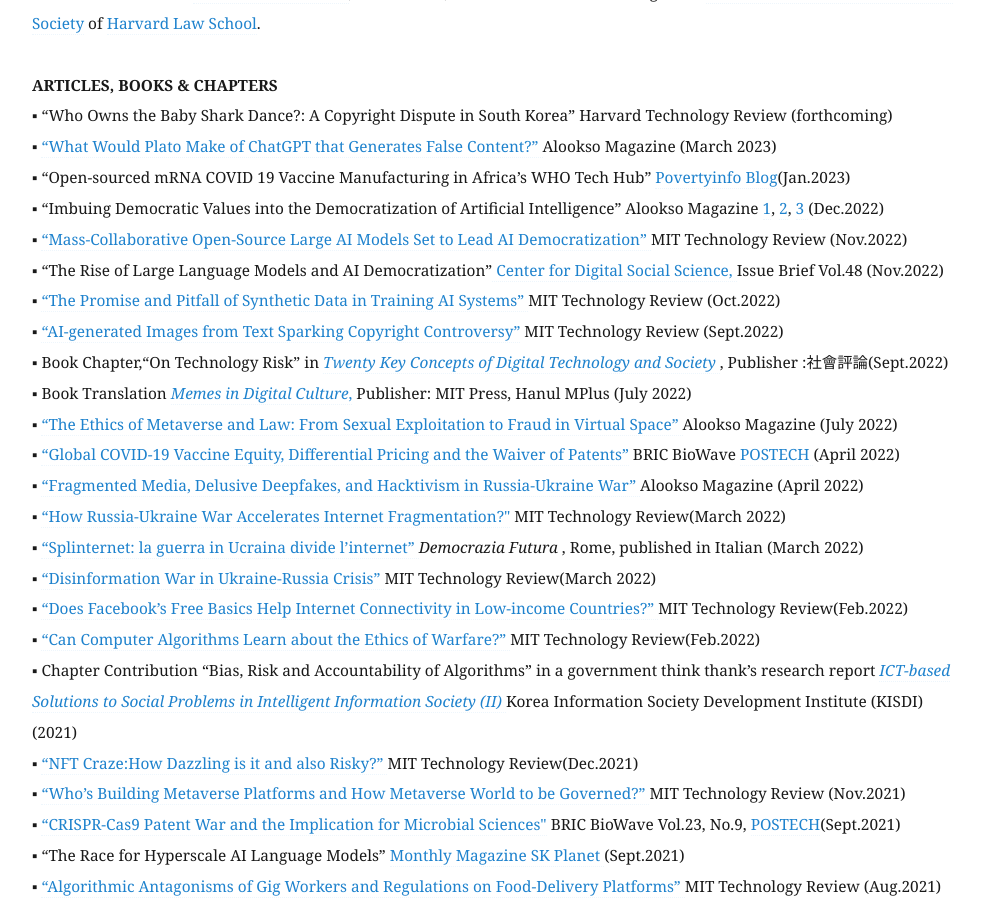
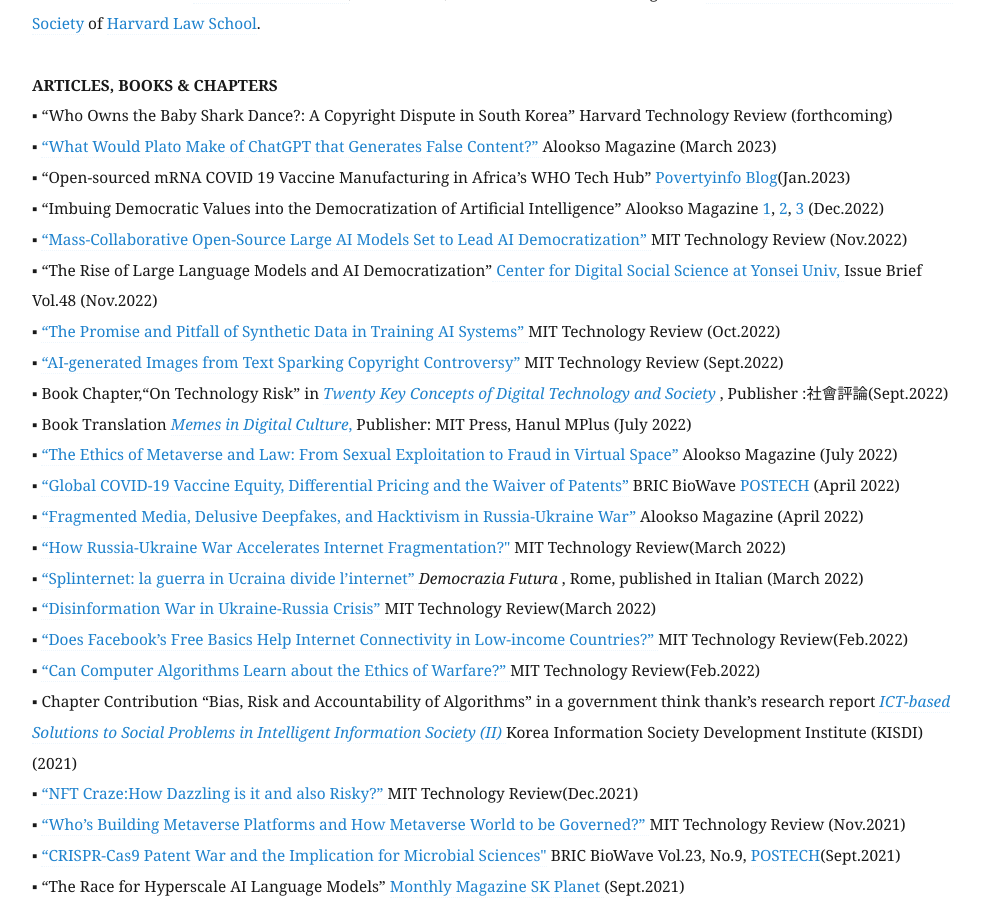
Before and after one commit to eunchangchoi/eunchangchoi.github.io, a Jekyll site: the page built from index.md, in a window 1280 px wide and 900 px high, scrolled down 2582 px. Shown: the whole window, without its empty margins (68-1052 px from the left). Built offline with Jekyll 4.4.1, drawn with Linux system fonts in a browser that asks for light colours.

Commit message:
Update index.md

```diff
--- a/index.md
+++ b/index.md
@@ -42,7 +42,7 @@
 ▪ “Open-sourced mRNA COVID 19 Vaccine Manufacturing in Africa’s WHO Tech Hub” <a href="https://blog.naver.com/gp3project/222993202700"> Povertyinfo Blog</a>(Jan.2023) <br>
 ▪ “Imbuing Democratic Values into the Democratization of Artificial Intelligence” Alookso Magazine <a href="https://alook.so/posts/q1tpJvM">1</a>, <a href="https://alook.so/posts/mbtE1zy"> 2</a>, <a href="https://alook.so/posts/KmtBEro">3 </a> (Dec.2022) <br>
 ▪ <a href="https://www.technologyreview.kr/ai-%eb%af%bc%ec%a3%bc%ed%99%94%eb%a5%bc-%ec%9d%b4%eb%81%84%eb%8a%94-%eb%8c%80%ea%b7%9c%eb%aa%a8-%ed%98%91%ec%97%85-ai-%eb%aa%a8%eb%8d%b8/"> “Mass-Collaborative Open-Source Large AI Models Set to Lead AI Democratization” </a> MIT Technology Review (Nov.2022) <br>
-▪ “The Rise of Large Language Models and AI Democratization”<a href="http://cdss.yonsei.ac.kr/"> Center for Digital Social Science, </a>Issue Brief Vol.48 (Nov.2022) <br>
+▪ “The Rise of Large Language Models and AI Democratization”<a href="http://cdss.yonsei.ac.kr/"> Center for Digital Social Science at Yonsei Univ, </a>Issue Brief Vol.48 (Nov.2022) <br>
 ▪ <a href="https://www.technologyreview.kr/%ed%95%a9%ec%84%b1-%eb%8d%b0%ec%9d%b4%ed%84%b0%ec%9d%98-%ec%8b%9c%eb%8c%80%ea%b0%80-%ec%98%a4%ea%b3%a0-%ec%9e%88%eb%8b%a4/"> “The Promise and Pitfall of Synthetic Data in Training AI Systems” </a> MIT Technology Review (Oct.2022)<br>
 ▪ <a href="https://www.technologyreview.kr/%ed%85%8d%ec%8a%a4%ed%8a%b8%eb%a5%bc-%ec%9d%b4%eb%af%b8%ec%a7%80%eb%a1%9c-%eb%b0%94%ea%bf%94%ec%a3%bc%eb%8a%94-ai%eb%a5%bc-%eb%91%98%eb%9f%ac%ec%8b%bc-%ec%a0%80%ec%9e%91%ea%b6%8c-%eb%85%bc%ec%9f%81/"> “AI-generated Images from Text Sparking Copyright Controversy”</a> MIT Technology  Review (Sept.2022)<br>
 ▪ Book Chapter,“On Technology Risk” in <i> <a href="https://sapyoung.com/bbs/board.php?bo_table=booklist2&wr_id=431"> Twenty Key Concepts of Digital Technology and Society </a> </i>, Publisher :社會評論(Sept.2022) <br>
```
